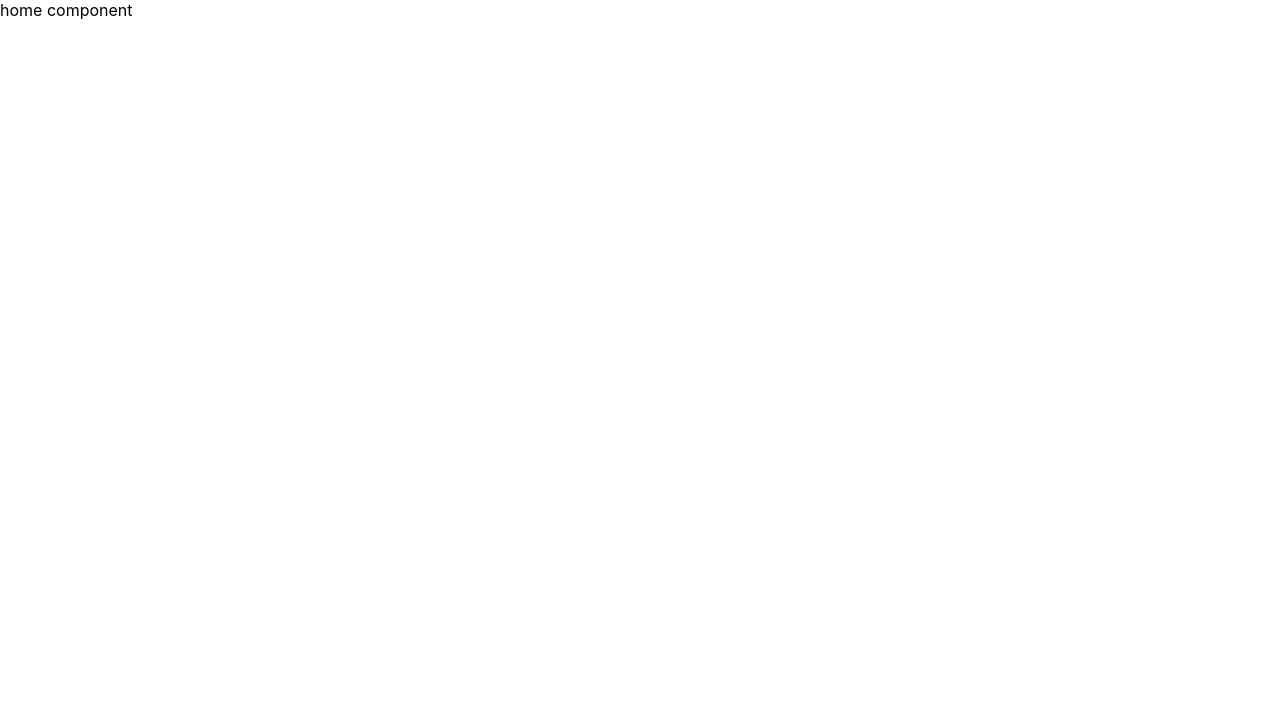
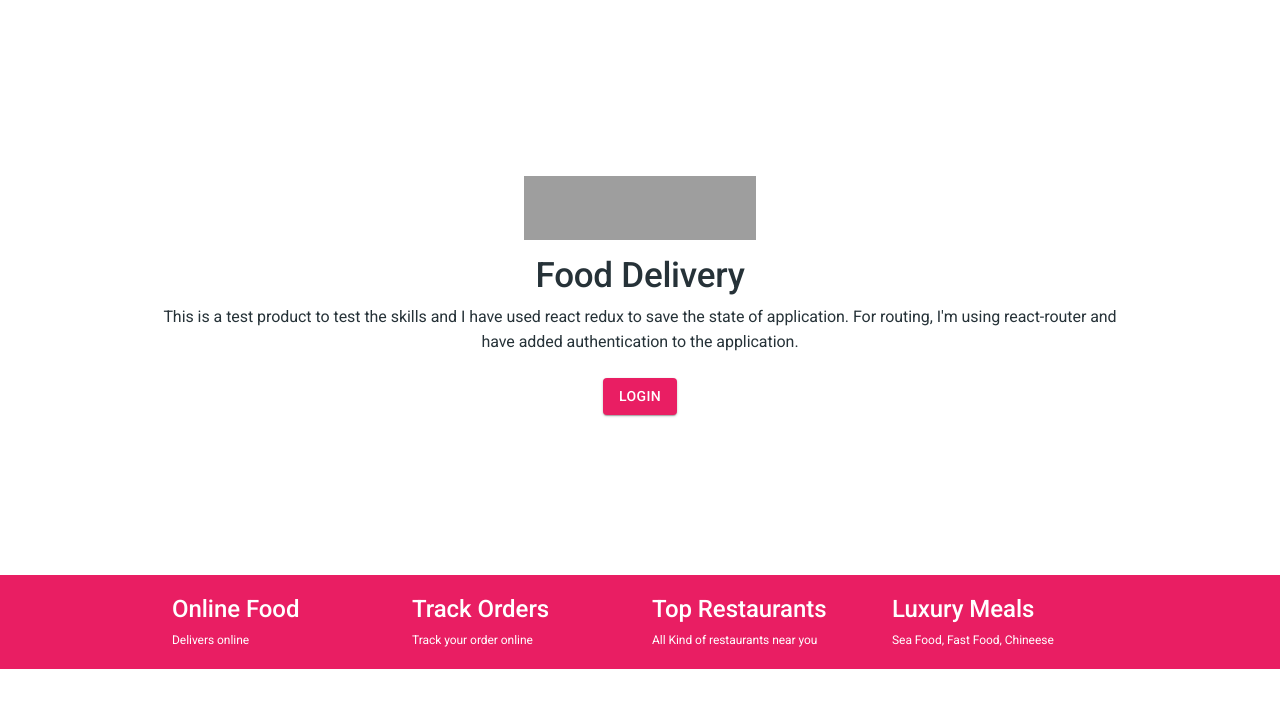
Before and after one commit to AyyazAli/food-delivery, a React (Create React App) app: page / in a window 1280 px wide. Shown: the top 708 px of the page. Built offline with nearby package versions, Linux system fonts and the light colour scheme; grey boxes are pictures that could not be loaded.

Commit message:
landing page

```diff
--- a/src/routes.js
+++ b/src/routes.js
@@ -5,7 +5,7 @@ const routes = [
     {
         path: '/',
         exact: true,
-        component: () => "home component"
+        component: lazy(()=>import('./views/Presentation'))
     },
     {
         path: '/login',
--- /dev/null
+++ b/src/views/Presentation/Presentation.js
@@ -0,0 +1,22 @@
+import React, { Fragment } from 'react';
+import { makeStyles } from '@material-ui/styles';
+
+import {
+  Header
+} from './components';
+
+const useStyles = makeStyles(() => ({
+  root: {}
+}));
+
+const Presentation = () => {
+  const classes = useStyles();
+
+  return (
+    <Fragment>
+      <Header />
+    </Fragment>
+  );
+};
+
+export default Presentation;
--- /dev/null
+++ b/src/views/Presentation/components/Header/Header.js
@@ -0,0 +1,192 @@
+import React from 'react';
+import PropTypes from 'prop-types';
+import clsx from 'clsx';
+import { makeStyles } from '@material-ui/styles';
+import { Typography, Grid, Button } from '@material-ui/core';
+import { Link } from 'react-router-dom';
+
+const useStyles = makeStyles(theme => ({
+  root: {
+    backgroundColor: theme.palette.white
+  },
+  header: {
+    width: theme.breakpoints.values.md,
+    maxWidth: '100%',
+    margin: '0 auto',
+    padding: '80px 24px',
+    [theme.breakpoints.up('md')]: {
+      padding: '160px 24px'
+    }
+  },
+  buttons: {
+    marginTop: theme.spacing(3),
+    display: 'flex',
+    justifyContent: 'center'
+  },
+  mediaContainer: {
+    margin: '0 auto',
+    maxWidth: 1600,
+    padding: '1rem',
+    overflow: 'hidden'
+  },
+  media: {
+    width: '100%'
+  },
+  stats: {
+    backgroundColor: theme.palette.primary.main,
+    color: theme.palette.primary.contrastText,
+    padding: theme.spacing(1)
+  },
+  statsInner: {
+    width: theme.breakpoints.values.md,
+    maxWidth: '100%',
+    margin: '0 auto'
+  }
+}));
+
+const Header = props => {
+  const { className, ...rest } = props;
+
+  const classes = useStyles();
+
+  return (
+    <div
+      {...rest}
+      className={clsx(classes.root, className)}
+    >
+      <div className={classes.header}>
+        <div className={classes.mediaContainer}>
+          <img
+            style={{ margin: 'auto', display: 'flex' }}
+            align="center"
+            src="https://www.toptal.com/toptal-logo.png"
+            alt="Toptal Icon"
+            width={232}
+            height={64}
+          />
+        </div>
+        <Typography
+          align="center"
+          gutterBottom
+          variant="h1"
+        >
+          Food Delivery
+        </Typography>
+        <Typography
+          align="center"
+          component="h2"
+          variant="subtitle1"
+        >
+          This is a test product to test the skills and I have used react redux to save the state of application.
+          For routing, I'm using react-router and have added authentication to the application.
+        </Typography>
+        <div className={classes.buttons}>
+          <Button
+            color="primary"
+            component={Link}
+            to="/login"
+            variant="contained"
+          >
+            Login
+          </Button>
+        </div>
+      </div>
+      <div className={classes.stats}>
+        <Grid
+          alignItems="center"
+          className={classes.statsInner}
+          container
+          justify="center"
+          spacing={3}
+        >
+          <Grid
+            item
+            lg={3}
+            md={6}
+            xs={12}
+          >
+            <Typography
+              color="inherit"
+              gutterBottom
+              variant="h3"
+            >
+              Online Food
+            </Typography>
+            <Typography
+              color="inherit"
+              variant="body2"
+            >
+              Delivers online
+            </Typography>
+          </Grid>
+          <Grid
+            item
+            lg={3}
+            md={6}
+            xs={12}
+          >
+            <Typography
+              color="inherit"
+              gutterBottom
+              variant="h3"
+            >
+              Track Orders
+            </Typography>
+            <Typography
+              color="inherit"
+              variant="body2"
+            >
+              Track your order online
+            </Typography>
+          </Grid>
+          <Grid
+            item
+            lg={3}
+            md={6}
+            xs={12}
+          >
+            <Typography
+              color="inherit"
+              gutterBottom
+              variant="h3"
+            >
+              Top Restaurants
+            </Typography>
+            <Typography
+              color="inherit"
+              variant="body2"
+            >
+              All Kind of restaurants near you
+            </Typography>
+          </Grid>
+          <Grid
+            item
+            lg={3}
+            md={6}
+            xs={12}
+          >
+            <Typography
+              color="inherit"
+              gutterBottom
+              variant="h3"
+            >
+              Luxury Meals
+            </Typography>
+            <Typography
+              color="inherit"
+              variant="body2"
+            >
+              Sea Food, Fast Food, Chineese
+            </Typography>
+          </Grid>
+        </Grid>
+      </div>
+    </div>
+  );
+};
+
+Header.propTypes = {
+  className: PropTypes.string
+};
+
+export default Header;
--- /dev/null
+++ b/src/views/Presentation/components/Header/index.js
@@ -0,0 +1 @@
+export { default } from './Header';
--- /dev/null
+++ b/src/views/Presentation/components/index.js
@@ -0,0 +1 @@
+export { default as Header } from './Header';
--- /dev/null
+++ b/src/views/Presentation/index.js
@@ -0,0 +1 @@
+export { default } from './Presentation';
--- a/src/views/restaurants/single-restaurant.js
+++ b/src/views/restaurants/single-restaurant.js
@@ -22,9 +22,10 @@ const SingleRestaurant = ({ match, history }) => {
         dispatch(addItemToCart(item))
     }
     const handleCreateMeal = () => {
+        console.log(restaurant)
         history.push({
             pathname: '/owner/create-meal',
-            search: `?name=${restaurant.name}&restaurantId=${restaurantId}`
+            search: `?name=${restaurant?.name}&restaurantId=${restaurantId}`
         })
     }
 
@@ -37,8 +38,8 @@ const SingleRestaurant = ({ match, history }) => {
         setLoading(true)
         axiosInstance.get(`/restaurant/${restaurantId}`).then(response => {
             setLoading(false)
+            setRestaurant(response.data.data)
             if (!owner) {
-                setRestaurant(response.data.data)
                 if (cartState.restaurant && (cartState.restaurant?.id !== restaurantId)) {
                     dispatch(resetCart())
                     setRestaurantChangeDialog(true)
```
Also changed, not shown: 1 other file (tests, documents, lock files or other folders).
